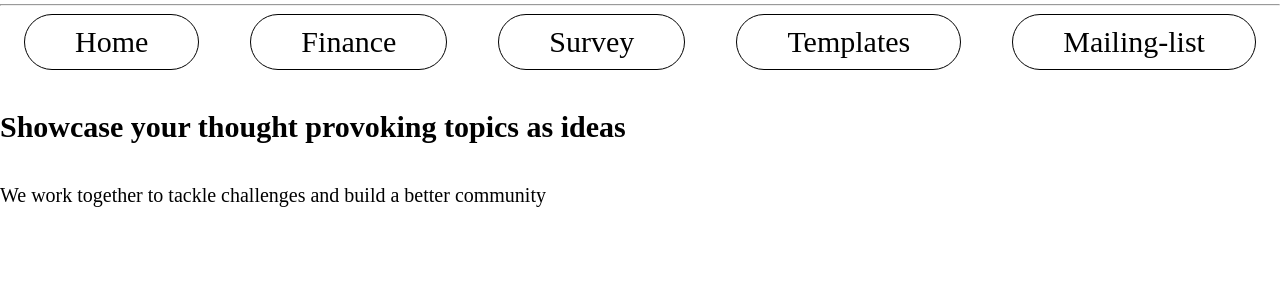
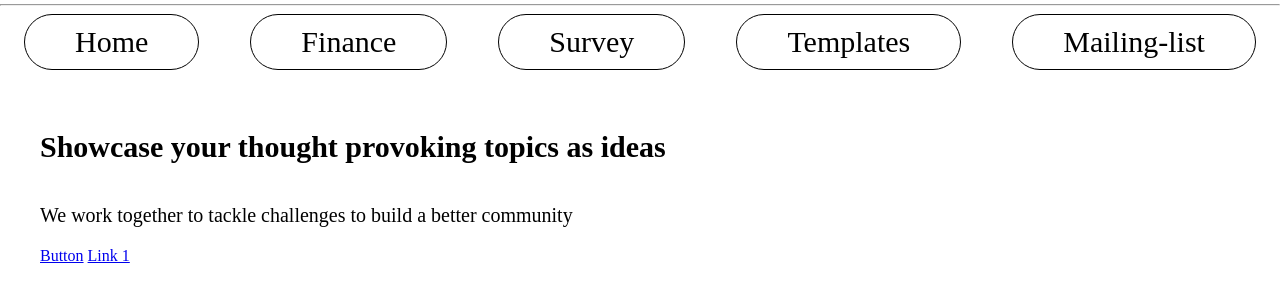
Before and after one commit to sadiyyah-s/cnf-website-project, a plain HTML site: page home.html in a window 1280 px wide. Shown: the part 204-506 px from the top of the page. Drawn offline with Linux system fonts and the light colour scheme.

Commit message:
home.html

```diff
--- a/home.html
+++ b/home.html
@@ -11,7 +11,9 @@
     <script src="header.js"></script>
     <div class="introduction">
         <h4>Showcase your thought provoking topics as ideas</h4>
-        <p>We work together to tackle challenges and build a better community</p>
+        <p>We work together to tackle challenges to build a better community</p>
+        <a href=#"">Button</a>
+        <a href="#">Link 1</a>
     </div>
 </body>
 </html>
--- a/style.css
+++ b/style.css
@@ -84,7 +84,8 @@ ul a{
 }
 
 .introduction{
-
+    padding-left:40px;
+    padding-top: 20px;
 }
 
 .introduction h4{
```
